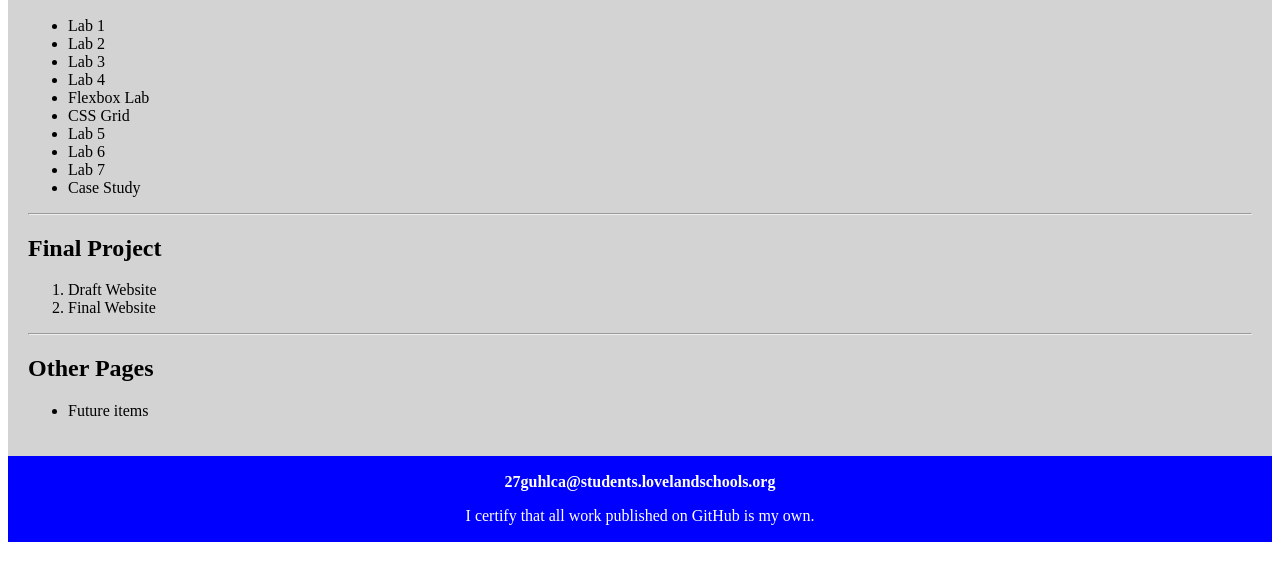
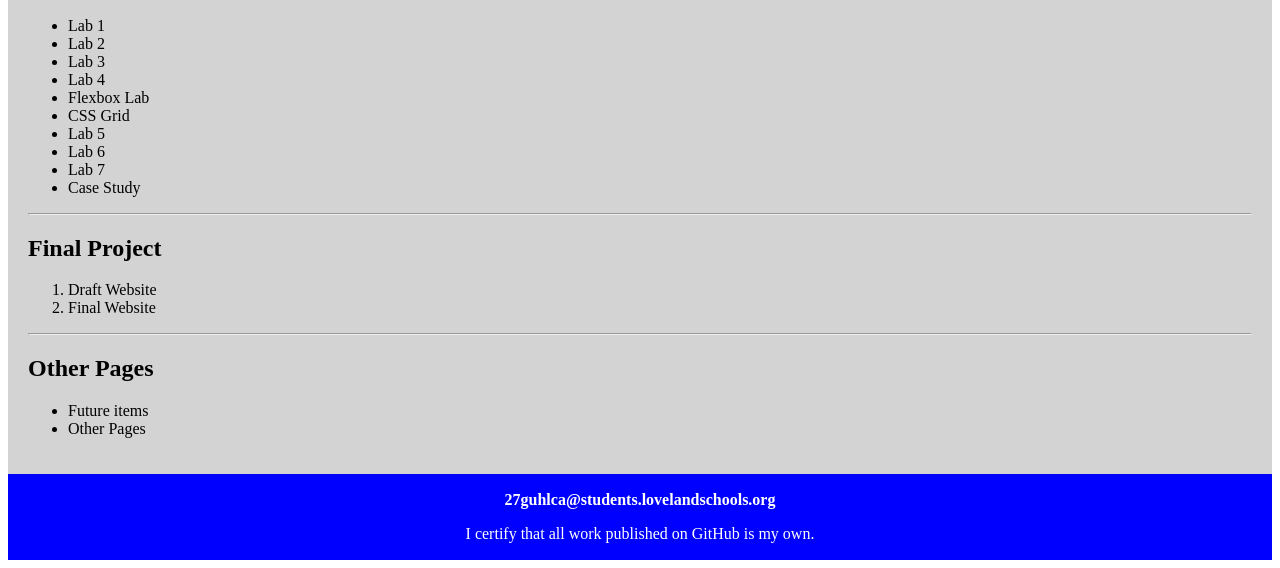
Before and after one commit to 27guhlca/WebDevPortfolio, a plain HTML site: page index.html in a window 1280 px wide. Shown: the part 521-1089 px from the top of the page. Drawn offline with Linux system fonts and the light colour scheme.

Commit message:
Update index.html with additional content
Added 'Other Pages' section to the portfolio.

```diff
--- a/index.html
+++ b/index.html
@@ -37,6 +37,7 @@
 
 <ul style="list-style-type:disc;">
 <li>Future items</li>
+<li>Other Pages</li>
 </ul>
 </div>
 <div style="background-color:blue;color:white;padding:1px;">
```
